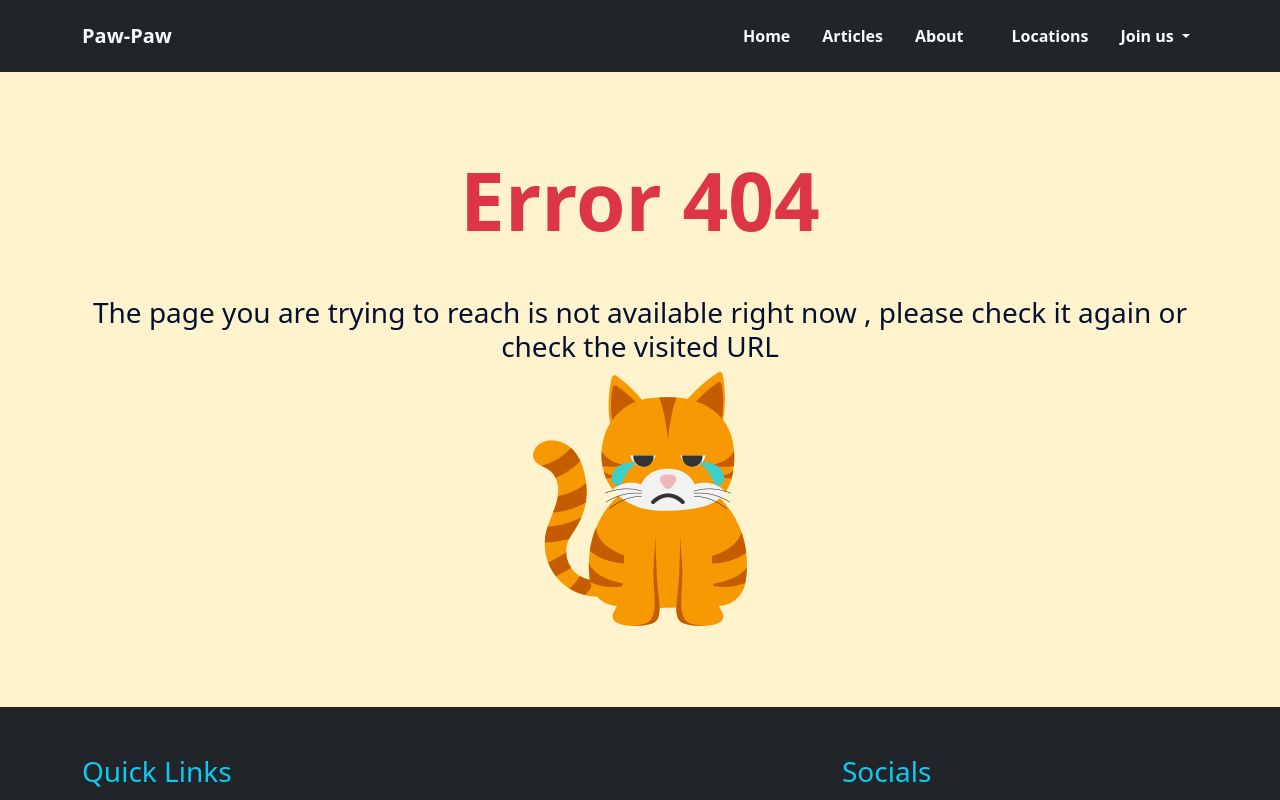
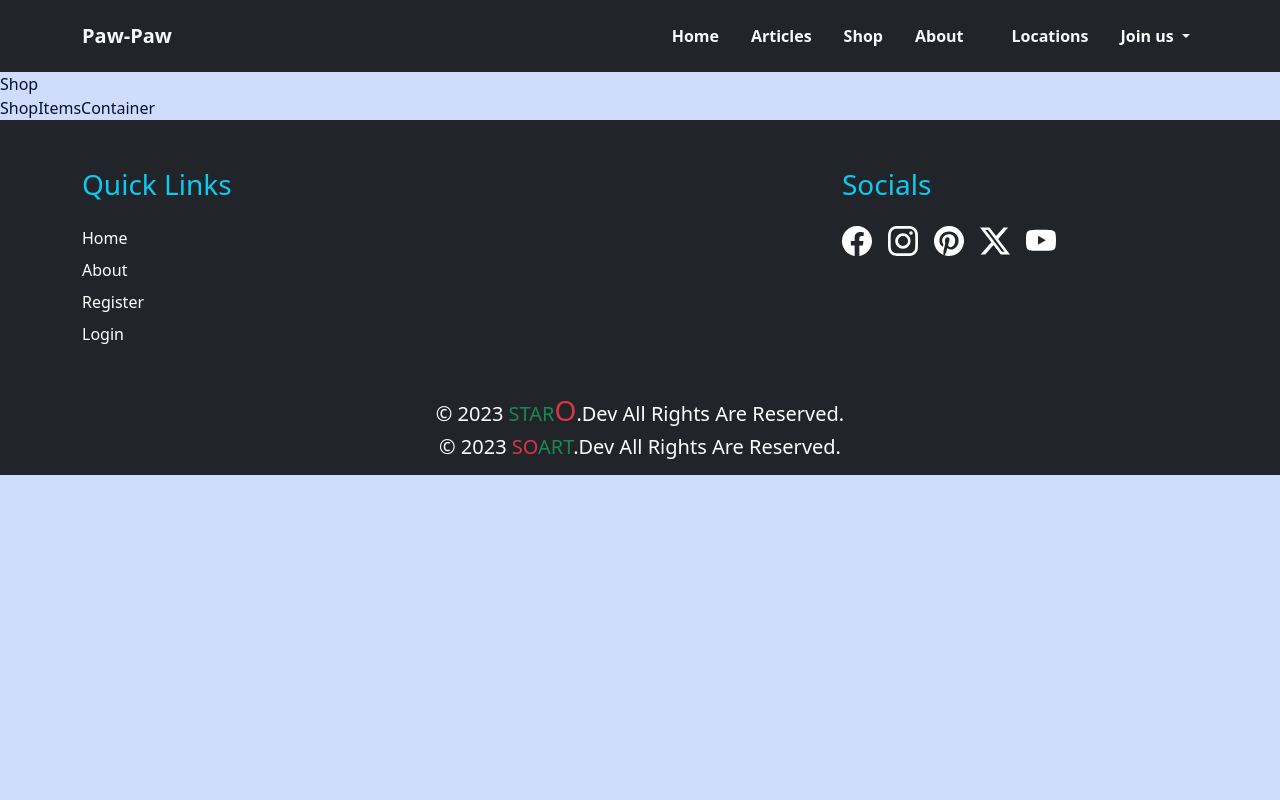
Before and after one commit to Remo0n/ITI-final, a React (Vite) app: page /shop in a window 1280 px wide. Shown: the top 800 px of the page. Built offline with nearby package versions, Linux system fonts and the light colour scheme; no server answers.

Commit message:
initialized shop

```diff
--- a/package.json
+++ b/package.json
@@ -13,6 +13,7 @@
     "@reach/combobox": "^0.18.0",
     "@react-google-maps/api": "^2.19.2",
     "@reduxjs/toolkit": "^1.9.7",
+    "axios": "^1.6.1",
     "bootstrap": "^5.3.2",
     "bootstrap-icons": "^1.11.1",
     "firebase": "^10.6.0",
--- a/src/App.jsx
+++ b/src/App.jsx
@@ -16,6 +16,7 @@ import NotFoundPage from "./components/NotFoundPage/NotFoundPage";
 
 import Maps from "./components/Maps";
 import { Profile } from "./components/Profile/Profile";
+import Shop from "./components/Shop/Shop";
 
 const App = () => {
   const dispatch = useDispatch();
@@ -31,6 +32,7 @@ const App = () => {
         <Route path="/" element={<Home />} />
         <Route path="/home" element={<Home />} />
         <Route path="/articles" element={<Articles />} />
+        <Route path="/shop" element={<Shop />} />
         <Route path="/about" element={<About />} />
         {user && <Route path="/profile" element={<Profile />} />}
         <Route
--- a/src/components/Nav/Nav.jsx
+++ b/src/components/Nav/Nav.jsx
@@ -45,6 +45,11 @@ const NavComponent = () => {
               <Nav.Link>
                 <Link className="link text-light ms-3" to="/articles">
                   Articles
+                </Link>
+              </Nav.Link>
+              <Nav.Link>
+                <Link className="link text-light ms-3" to="/shop">
+                  Shop
                 </Link>
               </Nav.Link>
               <Nav.Link>
--- /dev/null
+++ b/src/components/Shop/Shop.jsx
@@ -0,0 +1,13 @@
+import React from 'react'
+import ShopItemsContainer from './ShopItemsContainer/ShopItemsContainer'
+
+function Shop() {
+  return (
+    <>
+    <div>Shop</div>
+    <ShopItemsContainer/>
+    </>
+  )
+}
+
+export default Shop
--- /dev/null
+++ b/src/components/Shop/ShopItemsContainer/ShopItemsContainer.jsx
@@ -0,0 +1,9 @@
+import React from 'react'
+
+function ShopItemsContainer() {
+  return (
+    <div>ShopItemsContainer</div>
+  )
+}
+
+export default ShopItemsContainer
```
Also changed, not shown: src/hooks/useGetShopItems.js (added, +17 -0 lines), src/services/axiosShopConfig.js (added, +8 -0 lines), 1 other file (tests, documents, lock files or other folders).
